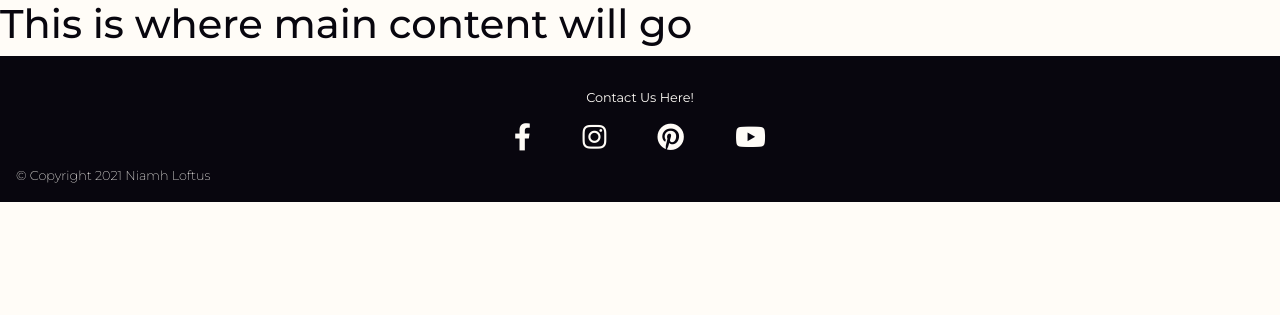
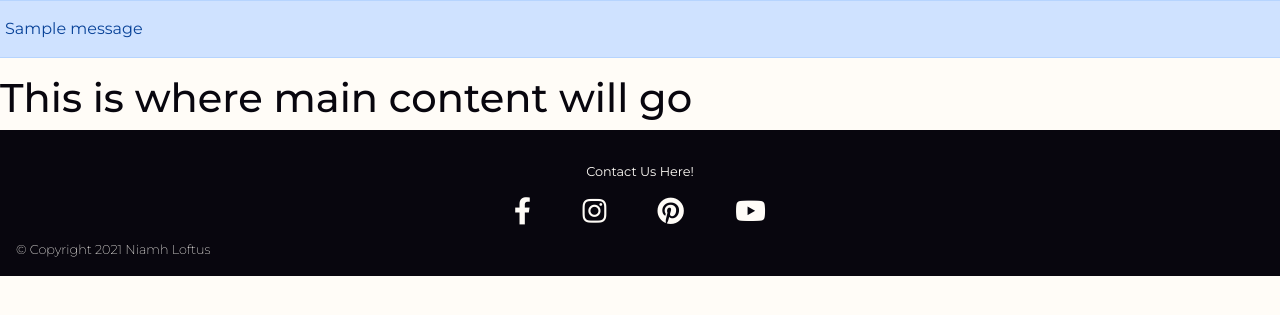
Before and after one commit to LoftusN13/ms3-pickyourpoison, a Flask app: page / in a window 1280 px wide. Shown: the part 117-432 px from the top of the page. Run offline with Flask 2, Linux system fonts and the light colour scheme; one stand-in notice (Sample message) is shown; a database or web service that is not in the repository returns one stand-in record (values such as "Sample title"); some libraries are stand-ins or nearby versions.

Commit message:
Add flash messages section

```diff
--- a/templates/base.html
+++ b/templates/base.html
@@ -59,9 +59,27 @@
         <!-- End of NAVBAR -->
     </header>
 
+    <!-- FLASH MESSAGES -->
+    <div>
+        {% with messages = get_flashed_messages() %}
+            {% if messages %}
+                {% for message in messages %}
+                    <div class="row flash-message">
+                        <div class="alert alert-primary" role="alert">
+                            {{ message }}
+                        </div>
+                    </div>
+                {% endfor %}
+            {% endif %}
+        {% endwith %}
+    </div>
+    <!-- End of FLASH MESSAGES -->
+
+    <main>
     {% block content %}
     <h1>This is where main content will go</h1>
     {% endblock %}
+    </main>
 
     <!-- FOOTER -->
     <footer class="footer-section container-fluid">
```
